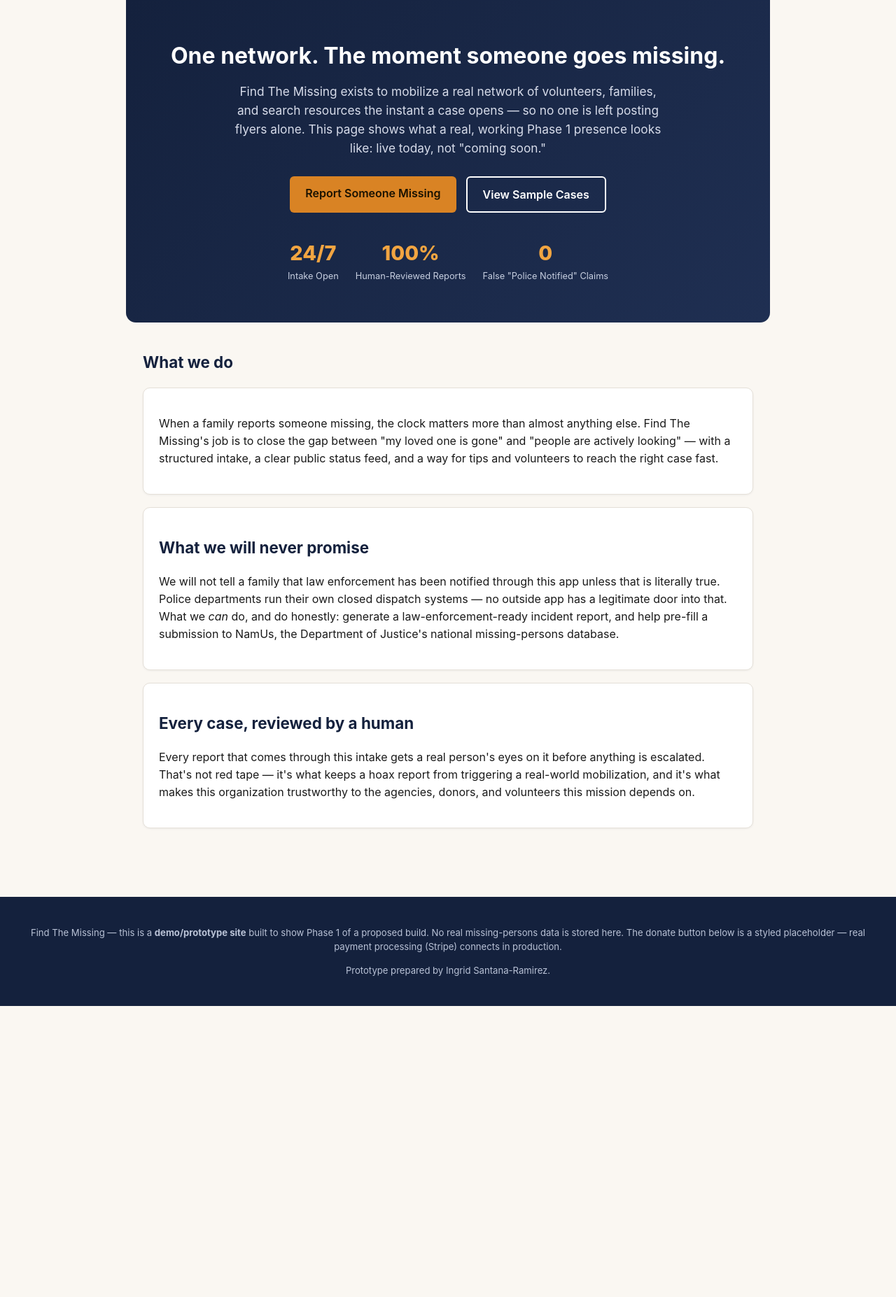
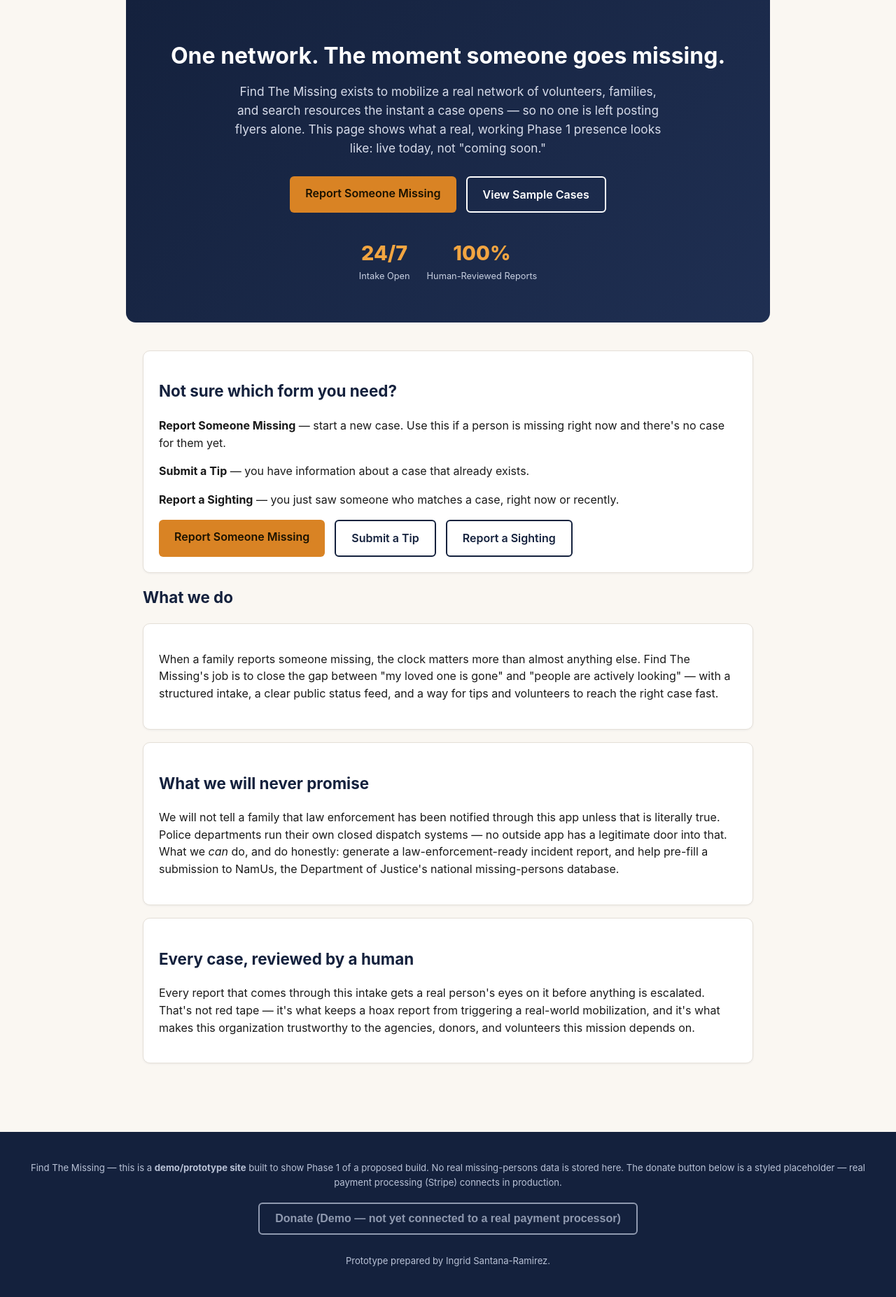
Before and after one commit to Krocks315/911missing-phase1-demo, a Flask app: page / in a window 1280 px wide. Shown: the part 123-1977 px from the top of the page at 70% size. Before the commit the page ends 1561 px from the top, so only its background shows below. Run offline with Flask 3, Linux system fonts and the light colour scheme.

Commit message:
Board-review fixes: home page, footer donate, submission confirmations
- Remove ambiguous "0 — False Police Notified Claims" stat card from the
  home page (the "What We Will Never Promise" section already covers this
  honesty commitment more gracefully).
- Add a plain-language explainer + quick links above the "What we do"
  section distinguishing Report Someone Missing / Submit a Tip / Report a
  Sighting for a panicked user landing on the home page.
- Fix footer bug: text referenced "the donate button below" with no button
  present on non-donate pages. Added an actual disabled placeholder button
  in the global footer, clearly labeled as demo/non-functional.
- Add post-submission confirmation messaging to the Tip and Sighting
  success pages (review-timeframe expectation + call-911-if-emergency),
  matching the pattern already on the Report success page.

Co-Authored-By: Claude Sonnet 5 <noreply@anthropic.com>

```diff
--- a/templates/base.html
+++ b/templates/base.html
@@ -214,6 +214,7 @@
   </main>
   <footer>
     <p>{{ org }} — this is a <strong>demo/prototype site</strong> built to show Phase 1 of a proposed build. No real missing-persons data is stored here. The donate button below is a styled placeholder — real payment processing (Stripe) connects in production.</p>
+    <button class="btn secondary" type="button" disabled style="opacity:0.75; cursor:not-allowed; border-color:#b9c2d6; color:#b9c2d6; margin:6px 0 14px;">Donate (Demo — not yet connected to a real payment processor)</button>
     <p>Prototype prepared by Ingrid Santana-Ramirez.</p>
   </footer>
 </body>
--- a/templates/index.html
+++ b/templates/index.html
@@ -14,7 +14,20 @@
   <div class="stats">
     <div class="stat"><div class="num">24/7</div><div class="label">Intake Open</div></div>
     <div class="stat"><div class="num">100%</div><div class="label">Human-Reviewed Reports</div></div>
-    <div class="stat"><div class="num">0</div><div class="label">False "Police Notified" Claims</div></div>
+  </div>
+</div>
+
+<div class="card">
+  <h2>Not sure which form you need?</h2>
+  <p><strong>Report Someone Missing</strong> — start a new case. Use this if a person is missing
+  right now and there's no case for them yet.</p>
+  <p><strong>Submit a Tip</strong> — you have information about a case that already exists.</p>
+  <p><strong>Report a Sighting</strong> — you just saw someone who matches a case, right now or
+  recently.</p>
+  <div class="cta-row" style="justify-content:flex-start; margin-top:10px;">
+    <a class="btn" href="{{ url_for('report') }}">Report Someone Missing</a>
+    <a class="btn secondary" href="{{ url_for('tip') }}">Submit a Tip</a>
+    <a class="btn secondary" href="{{ url_for('sighting') }}">Report a Sighting</a>
   </div>
 </div>
 
--- a/templates/sighting_success.html
+++ b/templates/sighting_success.html
@@ -17,7 +17,10 @@
     {% else %}using the description you typed in.{% endif %}
   </p>
   <p class="muted">In production, a human moderator reviews every sighting report before it's
-  matched to a case (Phase 2) — nothing here is auto-published or auto-linked yet.</p>
+  matched to a case (Phase 2) — nothing here is auto-published or auto-linked yet, and you'll
+  typically hear back within a few hours if you left contact info.</p>
+  <p class="muted">If this is a genuine emergency or the person appears to be in immediate danger,
+  please also call 911 — don't wait on this form.</p>
   <a class="btn secondary" href="{{ url_for('home') }}">Back to Home</a>
 </div>
 {% endblock %}
--- a/templates/tip_success.html
+++ b/templates/tip_success.html
@@ -5,6 +5,9 @@
   <span class="badge active">Received</span>
   <h1 style="margin-top:16px;">Thank you — your tip was saved.</h1>
   <p class="lead">This demo submission was stored successfully in the demo tips database.</p>
+  <p class="muted">In production, a real person on our team reviews every tip within a few hours,
+  not days. If this is a genuine emergency or someone is in immediate danger, please also call
+  911 — don't wait on this form.</p>
   <a class="btn secondary" href="{{ url_for('home') }}">Back to Home</a>
 </div>
 {% endblock %}
```
